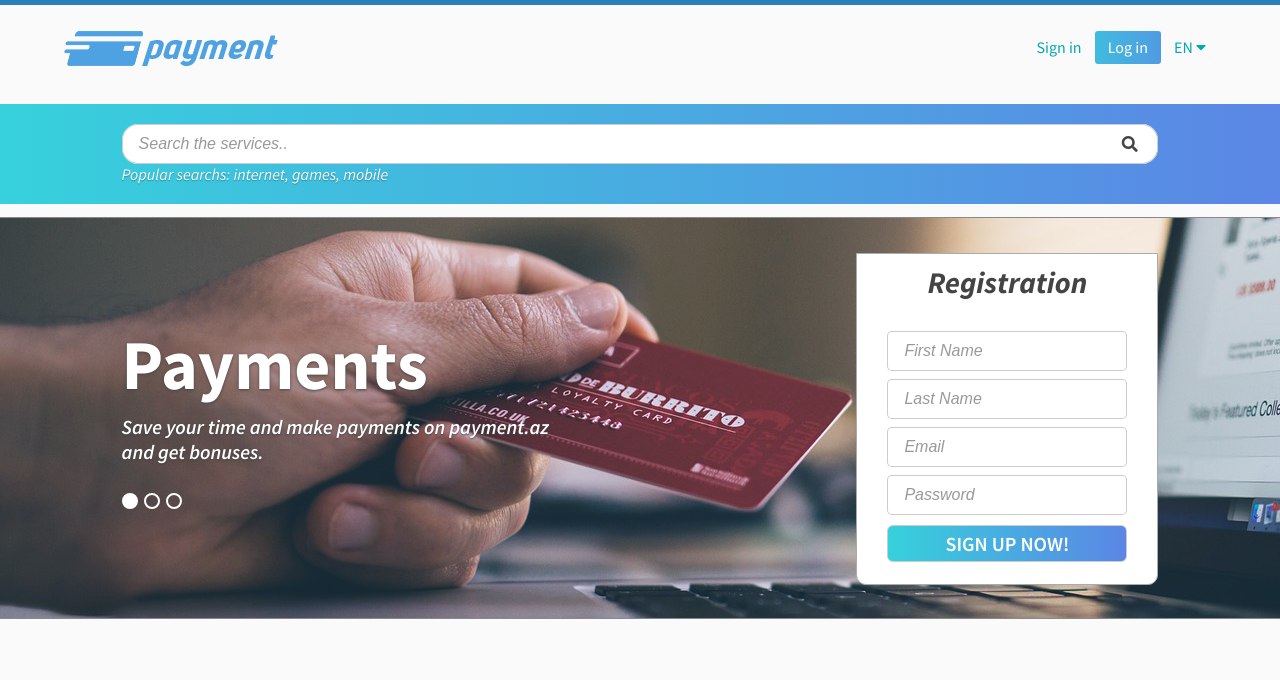
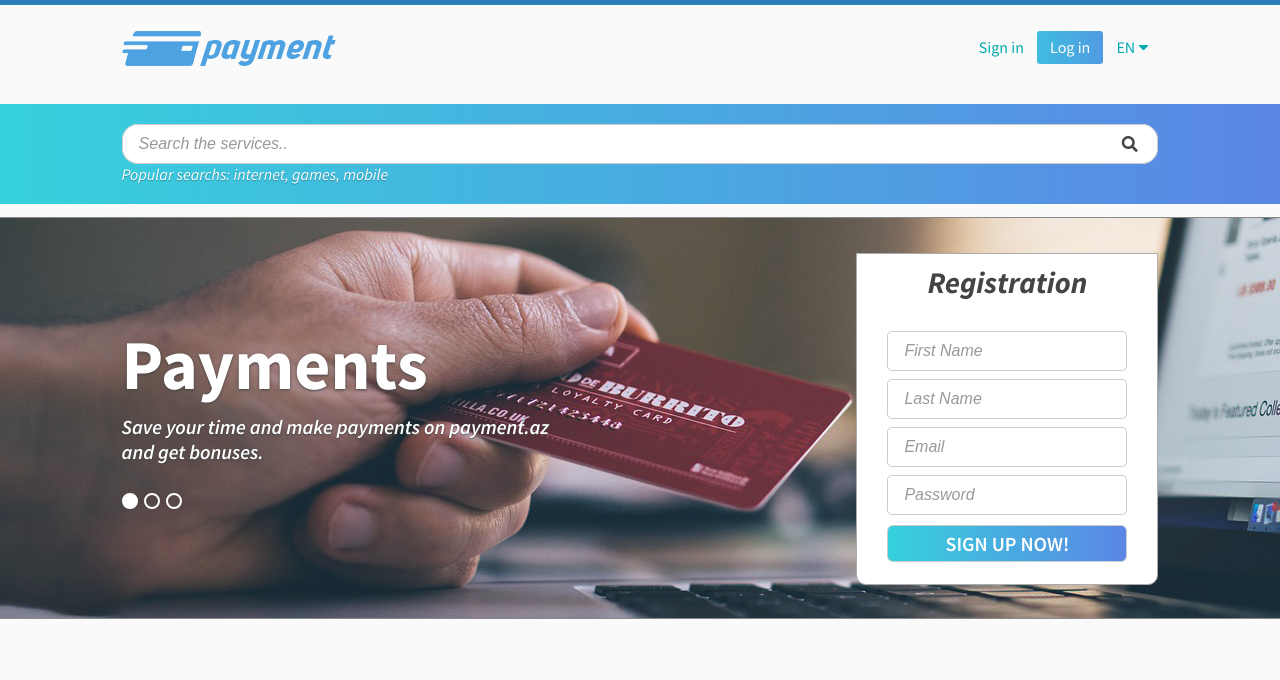
Before and after one commit to novruzrhmv/payment, a plain HTML site: page index.html in a window 1280 px wide. Shown: the top 680 px of the page. Drawn offline with Linux system fonts and the light colour scheme; a script that the page names is missing.

Commit message:
Update stil.css

```diff
--- a/stil.css
+++ b/stil.css
@@ -19,13 +19,13 @@ margin-top:2%;
 }
 
 .logo{
-margin-left: 5%;
+margin-left: 9.5%;
 user-select: none;
 }
 
 .panel{
 float: right;
-margin-right: 5%;
+margin-right: 9.5%;
 }
 
 .panel span{
```
